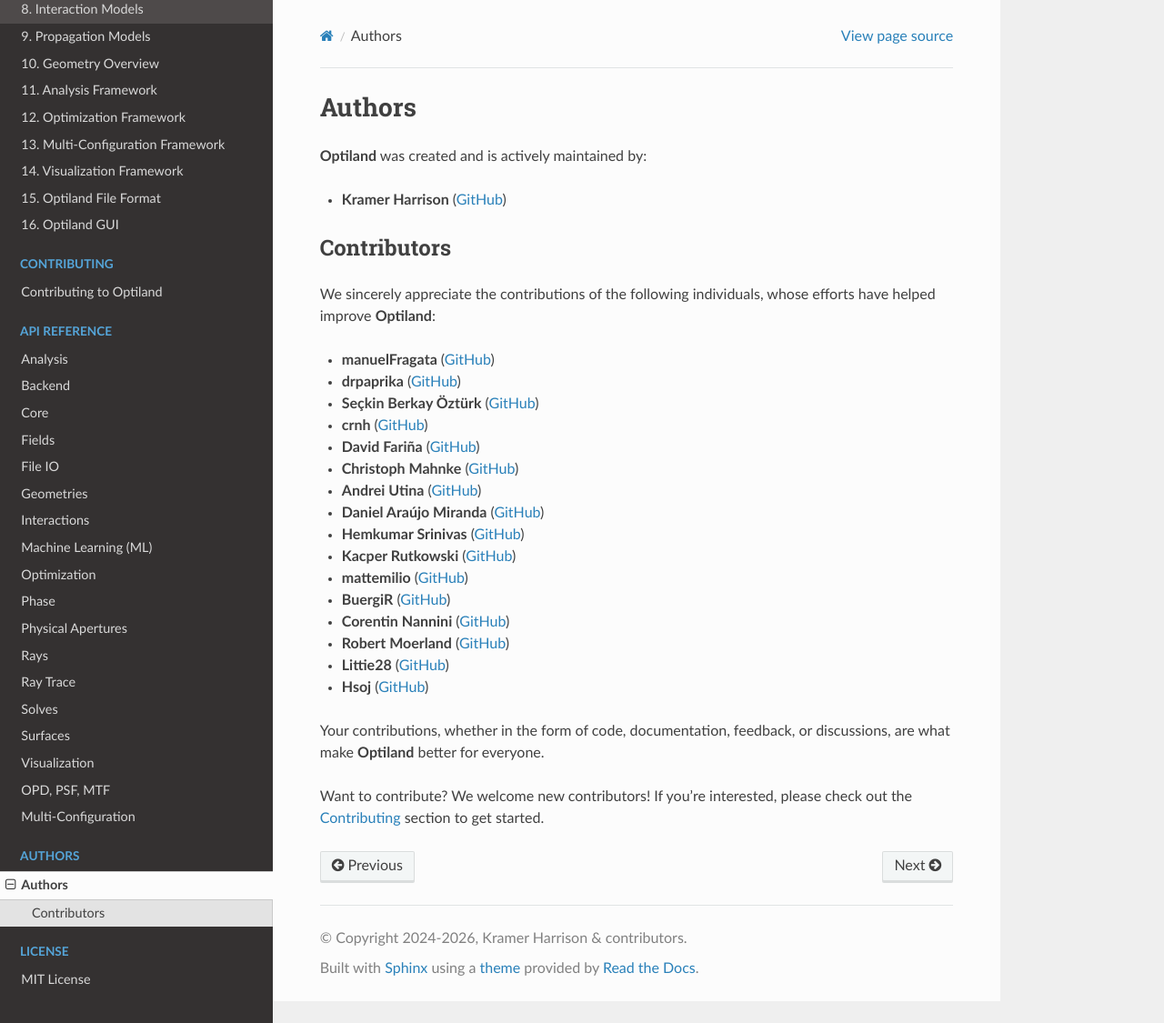
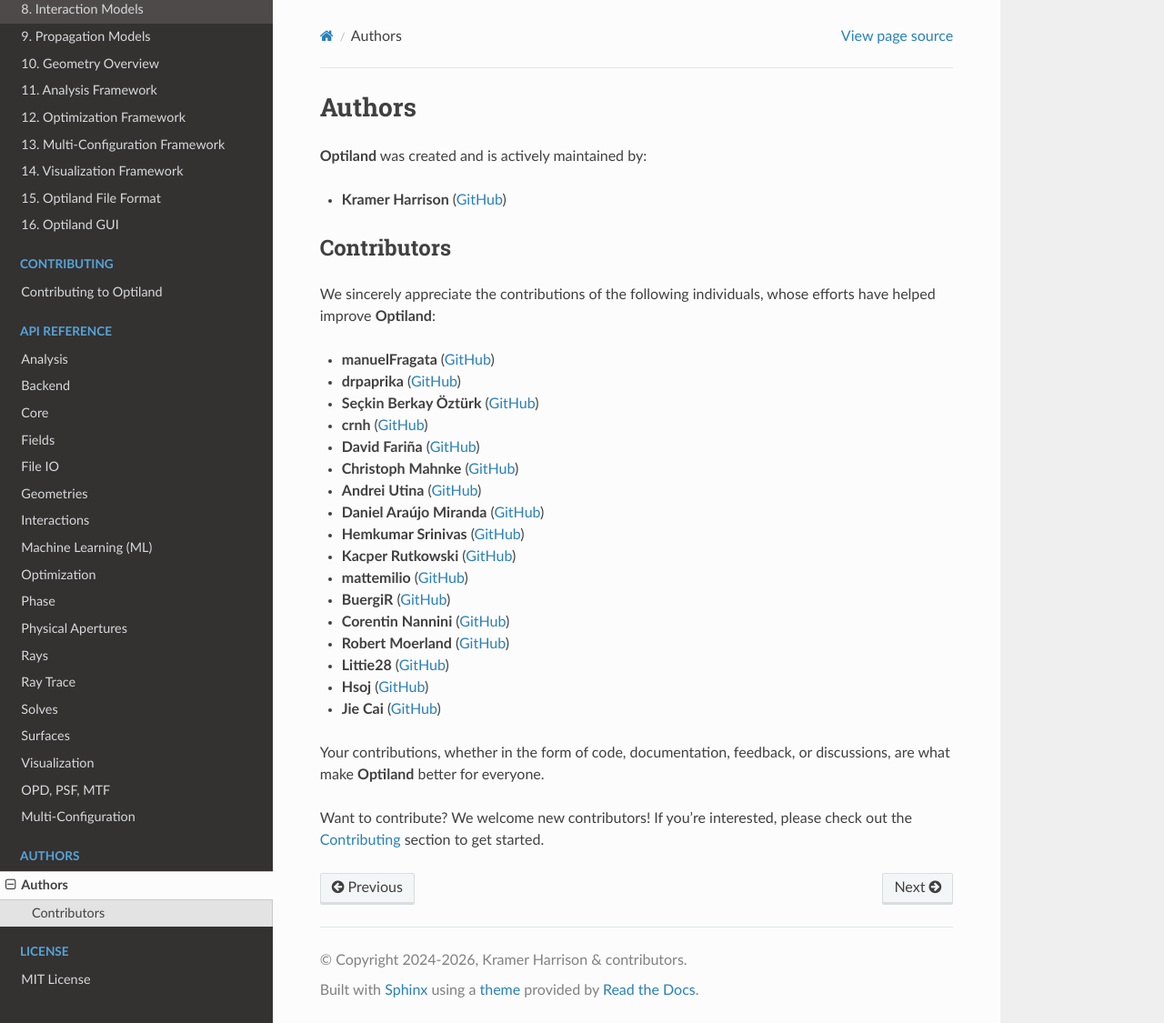
Before and after one commit to HarrisonKramer/optiland, a Sphinx documentation site: the page built from docs/authors.rst, in a window 1280 px wide and 1125 px high. Shown: the whole window at 91% size. Built offline with Sphinx 7.4.7 and the Read the Docs theme 3.1.0, drawn with Linux system fonts in a browser that asks for light colours; pages that are not in the unit, such as notebooks, are missing from menus.

Commit message:
docs: add Jie Cai to authors list

```diff
--- a/docs/authors.rst
+++ b/docs/authors.rst
@@ -28,7 +28,7 @@
 - **Robert Moerland** (`GitHub <https://github.com/rjmoerland>`_)
 - **Littie28** (`GitHub <https://github.com/Littie28>`_)
 - **Hsoj** (`GitHub <https://github.com/Hhsoj>`_)
-
+- **Jie Cai** (`GitHub <https://github.com/zhazhajust>`_)
 
 Your contributions, whether in the form of code, documentation, feedback, or discussions, are what make **Optiland** better for everyone.
 
```
